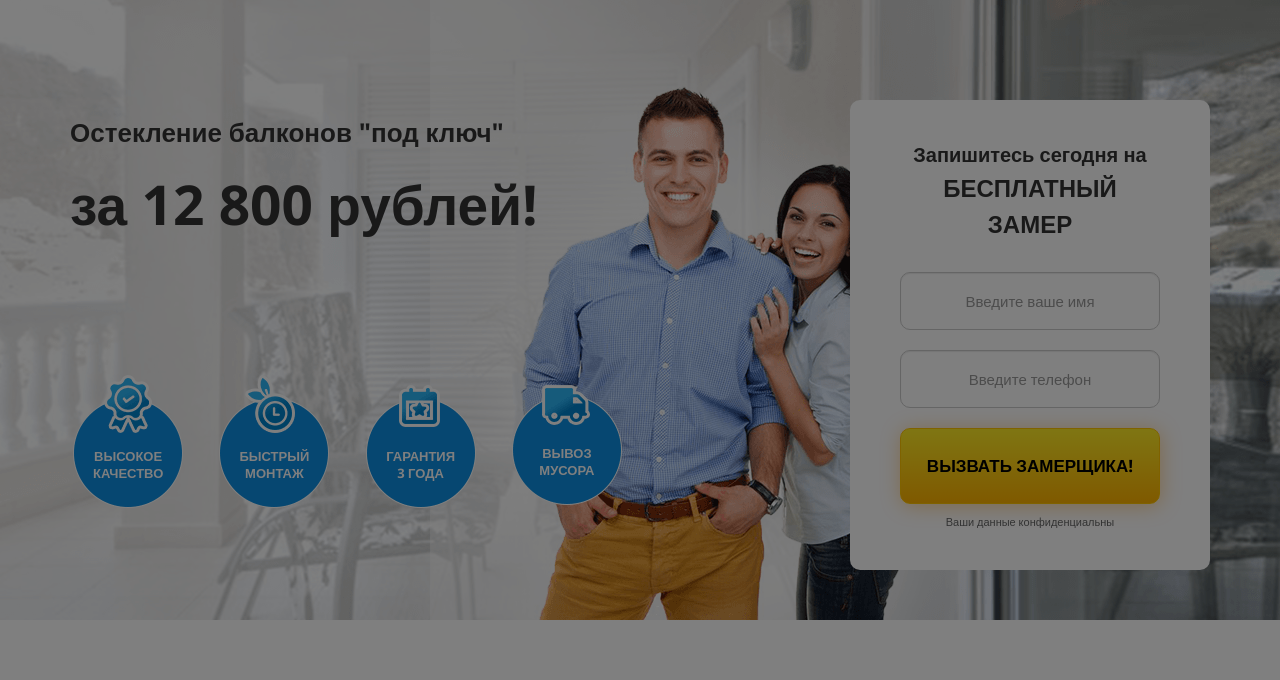
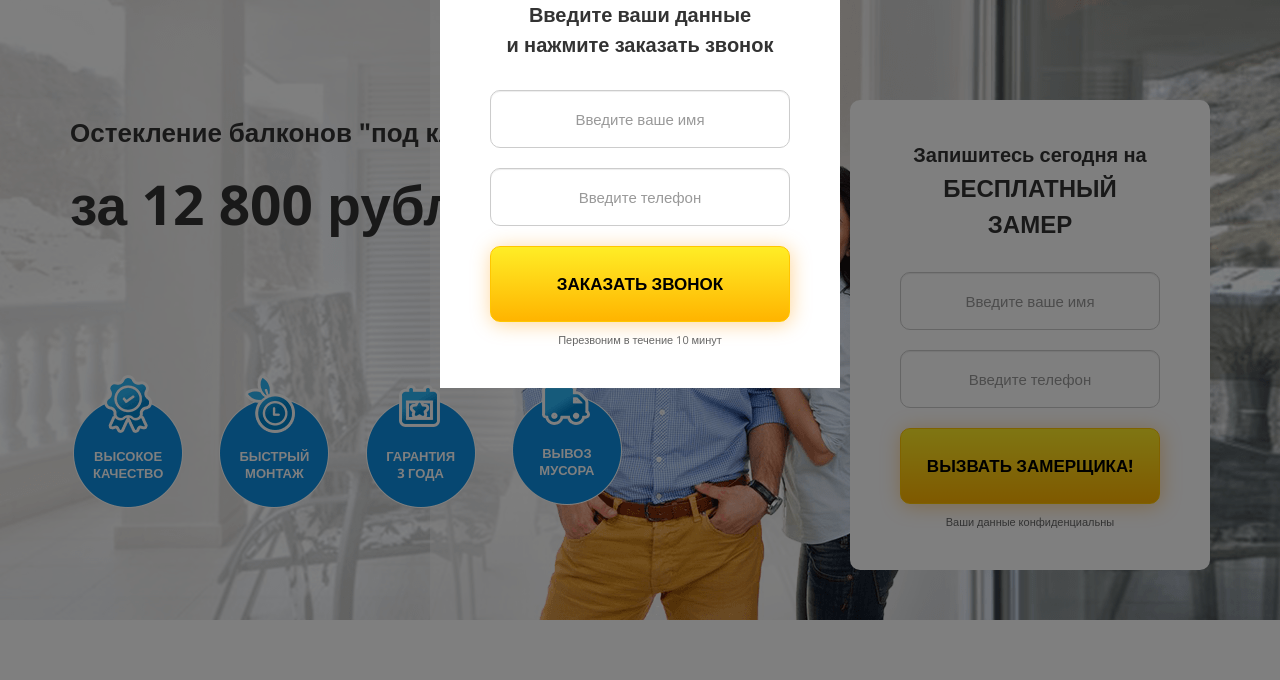
Before and after one commit to Marakhovsky-G/Okna, a website with bundled scripts: page src/index.html in a window 1280 px wide. Both pictures are taken after a click on the link "Заказать обратный звонок". Shown: the part 120-800 px from the top of the page. Built offline with nearby package versions, Linux system fonts and the light colour scheme.

Commit message:
Рефакторинг модалок.

```diff
--- a/src/assets/css/style.css
+++ b/src/assets/css/style.css
@@ -829,7 +829,8 @@ textarea:focus {
 /*Modals*/
 .popup,
 .popup_engineer,
-.popup_calc_end {
+.popup_calc_end,
+.popup_pic {
   display: none;
   position: fixed;
   top: 0;
--- a/src/js/modules/images.js
+++ b/src/js/modules/images.js
@@ -4,7 +4,7 @@ const images = () => {
         workSection = document.querySelector('.works'),
         bigImage = document.createElement('img');
 
-  imgPopup.classList.add('popup');
+  imgPopup.classList.add('popup_pic');
   workSection.appendChild(imgPopup);
 
   imgPopup.style.justifyContent = 'center';
@@ -23,7 +23,7 @@ const images = () => {
       bigImage.setAttribute('src', path);
     }
 
-    if (target && target.matches('div.popup')) {
+    if (target && target.matches('div.popup_pic')) {
       imgPopup.style.display = 'none';
     }
   });
--- a/src/js/modules/modals.js
+++ b/src/js/modules/modals.js
@@ -1,14 +1,31 @@
 
 const modals = () => {
+
+  function calcScroll() {  // вычисление ширины скрола
+    let div = document.createElement('div');
+
+    div.style.width = '50px';
+    div.style.height = '50px';
+    div.style.overflowY = 'scroll';
+    div.style.visibility = 'hidden';
+
+    document.body.appendChild(div);
+    let scrollWidth = div.offsetWidth - div.clientWidth;
+    div.remove();
+
+    return scrollWidth;
+  }
 
   function modalOpen(modalSelector) {
     document.querySelector(modalSelector).style.display = 'block';
     document.body.style.overflow = 'hidden';
+    document.body.style.marginRight = `${calcScroll()}px`;
   }
 
   function modalClose(modalSelector) {
     document.querySelector(modalSelector).style.display = 'none';
     document.body.style.overflow = '';
+    document.body.style.marginRight = '0px';
   }
 
   function bindModal(triggerSelector, modalSelector, closeSelector, closeClickOverlay = true) {
```
Also changed, not shown: dist/assets/css/style.css, dist/script.js, 1 other file.
